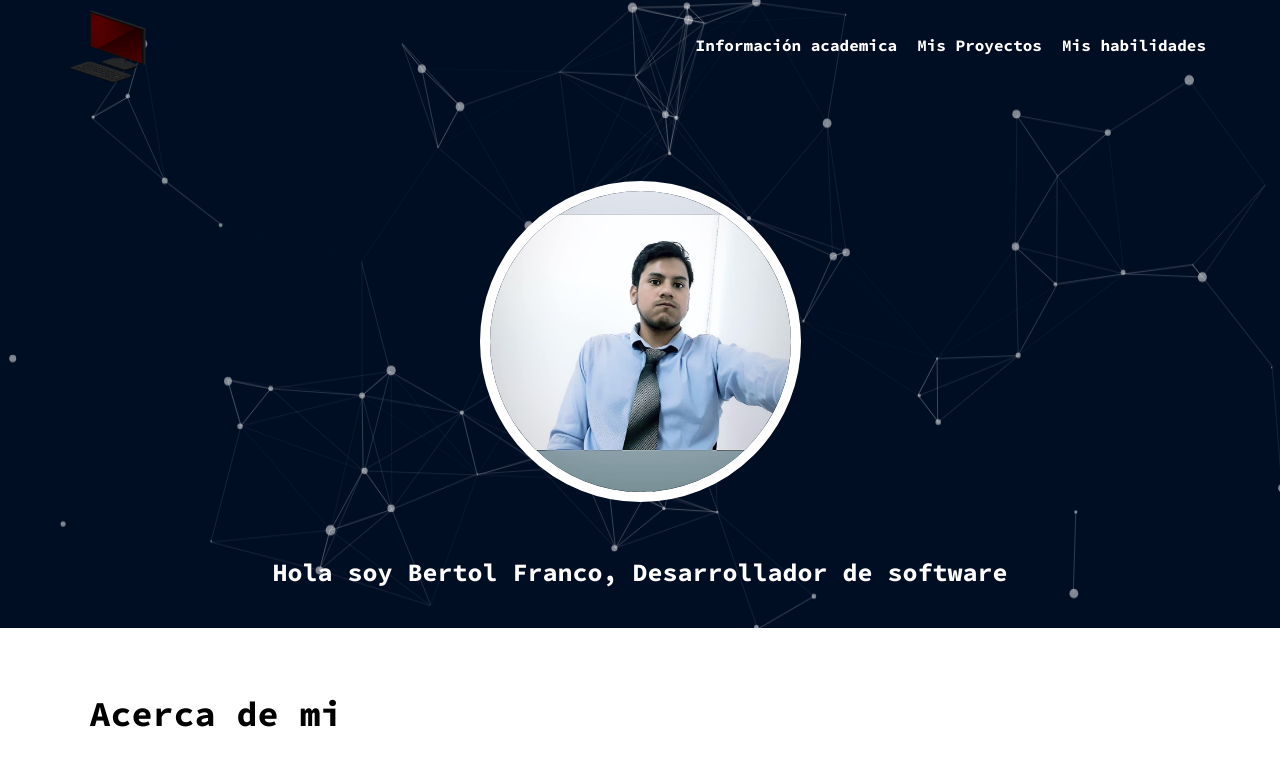
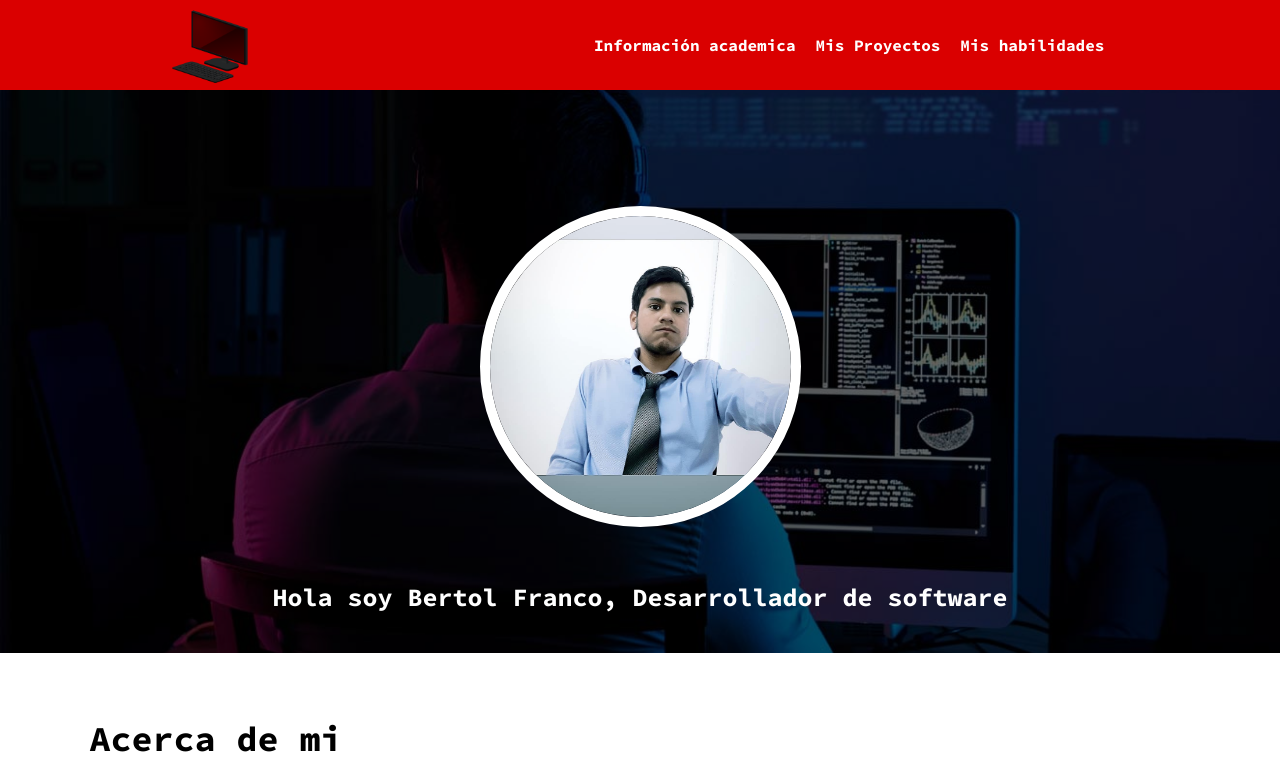
Before and after one commit to bertol26/portafilio, a plain HTML site: page index.html in a window 1280 px wide. Shown: the top 777 px of the page. Drawn offline with Linux system fonts and the light colour scheme.

Commit message:
correcciones

```diff
--- a/css/style.css
+++ b/css/style.css
@@ -38,16 +38,18 @@ body {
 }
 
 .container {
-    width: 90%;
+    width: 100%;
     margin: 0 auto;
-    max-width: 1300px;
 }
 
 .navbar {
   display: flex;
-  justify-content: space-between;
+  justify-content: space-around;
   height: 90px;
   align-items: center;
+  position:fixed;
+  background: #da0000;
+  z-index: 999 !important;
 }
 
 .nav-list {
@@ -70,11 +72,27 @@ body {
     background: rgb(0, 14, 36);
     position: relative;
     z-index: 99;
+    background-image: url('/img/fondo-header.jpg');
+    background-size: cover;
+    background-repeat: no-repeat;
+    object-fit: cover;
+}
+
+.header::before {
+    content:'';
+	position: absolute;
+        top: 0;
+	bottom: 0;
+	left: 0;
+	right: 0;
+	background-color: rgba(0,0,0,0.6);
 }
 
 .section-information {
   width: 100%;
-  margin-top: 4%;
+  z-index: 1;
+  position: relative;
+  padding-top: 13%;
 }
 
 .div-foto {
@@ -181,7 +199,8 @@ body {
   flex-direction: column;
   align-items: center;
   flex-grow: 1;
-  max-width:500px;
+ /* max-width:500px;*/
+  flex-basis: 500px;
 }
 
 .div-front img {
@@ -194,7 +213,8 @@ body {
     flex-direction: column;
     align-items: center;
     flex-grow: 1;
-    max-width:500px;
+   /* max-width:500px;*/
+    flex-basis: 500px;
 }
 
 .div-back img {
@@ -408,3 +428,99 @@ canvas{
     width:100%;
     justify-content:center;
   }
+
+  /* media queries */
+
+  @media (min-width: 200px) {
+    .nav-list {
+        list-style: none;
+        flex-direction: column;
+        position: fixed;
+        left: 0;
+        top: 90px;
+        width: 100%;
+        background: rgb(0, 14, 36);
+        left: 100%;
+    }
+
+    .icon-mobile {
+        display:block;
+    }
+  }
+
+  @media (min-width: 370px) {
+    .nav-list {
+        list-style: none;
+        flex-direction: column;
+        position: fixed;
+        left: 0;
+        top: 90px;
+        width: 100%;
+        background: rgb(0, 14, 36);
+        left: 100%;
+    }
+
+    .icon-mobile {
+        display:block;
+    }
+  }
+
+  @media (min-width: 510px) {
+    .nav-list {
+        list-style: none;
+        display: flex;
+        flex-direction: column;
+        position: fixed;
+        left: 0;
+        top: 95px;
+        width: 100%;
+        background: rgb(0, 14, 36);
+        left: 100%;
+    }
+
+    .icon-mobile {
+        display:block;
+    }
+  }
+
+  @media (min-width: 810px) {
+    .nav-list {
+        list-style: none;
+        display: flex;
+        flex-direction: column;
+        position: fixed;
+        left: 0;
+        top: 95px;
+        width: 100%;
+        background: rgb(0, 14, 36);
+        left: 100%;
+    }
+
+    .icon-mobile {
+        display:block;
+    }
+  }
+
+  @media (min-width: 1200px) {
+    .nav-list {
+        list-style: none !important;
+        display: flex !important;
+        flex-wrap: wrap !important;
+        background: none !important;
+        position: initial !important;
+        flex-direction:row !important;
+        width:auto;
+    }
+
+    .icon-mobile {
+        display:none;
+    }
+  }
+
+  .icon-mobile img {
+      width:50px;
+  }
+
+  .nav-visible {
+      left:0;
+  }
--- a/index.html
+++ b/index.html
@@ -11,9 +11,12 @@
 
 <body style="height: 100%;">
     <header class="header">
-        <div id="particles-js"></div>
+        <navbar>
+
+        </navbar>
             <nav class="container navbar">
                 <img style="width: 87px;" src="./img/computer.png" alt="">
+                <a class="icon-mobile"><img src="./img/icon-toggle.png" alt=""></a>
                 <ul class="nav-list">
                     <li class="nav-item">Información academica</li>
                     <li class="nav-item">Mis Proyectos</li>
@@ -141,29 +144,5 @@
     <script src="./js/jquery-min.js"></script>
     <script src="./js/main.js"></script>
     <script src="./js/skills.js"></script>
-    <script src="./js/particles.min.js"></script>
-    <script src="./js/app.js"></script>
-    <script src="./js/stats.js"></script>
-
-    <script>
-        var count_particles, stats, update;
-        stats = new Stats;
-        stats.setMode(0);
-        stats.domElement.style.position = 'absolute';
-        stats.domElement.style.left = '0px';
-        stats.domElement.style.top = '0px';
-        document.body.appendChild(stats.domElement);
-        count_particles = document.querySelector('.js-count-particles');
-        update = function () {
-            stats.begin();
-            stats.end();
-            if (window.pJSDom[0].pJS.particles && window.pJSDom[0].pJS.particles.array) {
-                count_particles.innerText = window.pJSDom[0].pJS.particles.array.length;
-            }
-            requestAnimationFrame(update);
-        };
-        requestAnimationFrame(update);
-    </script>
 </body>
-
 </html>
--- a/js/app.js
+++ /dev/null
@@ -1,133 +0,0 @@
-/* -----------------------------------------------
-/* How to use? : Check the GitHub README
-/* ----------------------------------------------- */
-
-/* To load a config file (particles.json) you need to host this demo (MAMP/WAMP/local)... */
-/*
-particlesJS.load('particles-js', 'particles.json', function() {
-  console.log('particles.js loaded - callback');
-});
-*/
-
-/* Otherwise just put the config content (json): */
-
-particlesJS('particles-js',
-
-  {
-    "particles": {
-      "number": {
-        "value": 80,
-        "density": {
-          "enable": true,
-          "value_area": 800
-        }
-      },
-      "color": {
-        "value": "#ffffff"
-      },
-      "shape": {
-        "type": "circle",
-        "stroke": {
-          "width": 0,
-          "color": "#000000"
-        },
-        "polygon": {
-          "nb_sides": 5
-        },
-        "image": {
-          "src": "img/github.svg",
-          "width": 100,
-          "height": 100
-        }
-      },
-      "opacity": {
-        "value": 0.5,
-        "random": false,
-        "anim": {
-          "enable": false,
-          "speed": 1,
-          "opacity_min": 0.1,
-          "sync": false
-        }
-      },
-      "size": {
-        "value": 5,
-        "random": true,
-        "anim": {
-          "enable": false,
-          "speed": 40,
-          "size_min": 0.1,
-          "sync": false
-        }
-      },
-      "line_linked": {
-        "enable": true,
-        "distance": 150,
-        "color": "#ffffff",
-        "opacity": 0.4,
-        "width": 1
-      },
-      "move": {
-        "enable": true,
-        "speed": 6,
-        "direction": "none",
-        "random": false,
-        "straight": false,
-        "out_mode": "out",
-        "attract": {
-          "enable": false,
-          "rotateX": 600,
-          "rotateY": 1200
-        }
-      }
-    },
-    "interactivity": {
-      "detect_on": "canvas",
-      "events": {
-        "onhover": {
-          "enable": true,
-          "mode": "repulse"
-        },
-        "onclick": {
-          "enable": true,
-          "mode": "push"
-        },
-        "resize": true
-      },
-      "modes": {
-        "grab": {
-          "distance": 400,
-          "line_linked": {
-            "opacity": 1
-          }
-        },
-        "bubble": {
-          "distance": 400,
-          "size": 40,
-          "duration": 2,
-          "opacity": 8,
-          "speed": 3
-        },
-        "repulse": {
-          "distance": 200
-        },
-        "push": {
-          "particles_nb": 4
-        },
-        "remove": {
-          "particles_nb": 2
-        }
-      }
-    },
-    "retina_detect": true,
-    "config_demo": {
-      "hide_card": false,
-      "background_color": "#b61924",
-      "background_image": "",
-      "background_position": "50% 50%",
-      "background_repeat": "no-repeat",
-      "background_size": "cover"
-    }
-  }
-
-);
--- a/js/main.js
+++ b/js/main.js
@@ -23,4 +23,11 @@ const maquinaEscribir3 = (text = '',tiempo = 2000, etiqueta = '') => {
   }
 
 
-  maquinaEscribir3("",50, maquina4)
+  maquinaEscribir3("",50, maquina4);
+
+  const navtoggle = document.querySelector('.icon-mobile');
+  const navmenumobile = document.querySelector('.nav-list');
+
+  navtoggle.addEventListener('click', () => {
+    navmenumobile.classList.toggle('nav-visible');
+  })
--- a/js/stats.js
+++ /dev/null
@@ -1,149 +0,0 @@
-/**
- * @author mrdoob / http://mrdoob.com/
- */
-
-var Stats = function () {
-
-	var startTime = Date.now(), prevTime = startTime;
-	var ms = 0, msMin = Infinity, msMax = 0;
-	var fps = 0, fpsMin = Infinity, fpsMax = 0;
-	var frames = 0, mode = 0;
-
-	var container = document.createElement( 'div' );
-	container.id = 'stats';
-	container.addEventListener( 'mousedown', function ( event ) { event.preventDefault(); setMode( ++ mode % 2 ) }, false );
-	container.style.cssText = 'width:80px;opacity:0.9;cursor:pointer';
-
-	var fpsDiv = document.createElement( 'div' );
-	fpsDiv.id = 'fps';
-	fpsDiv.style.cssText = 'padding:0 0 3px 3px;text-align:left;background-color:#002';
-	container.appendChild( fpsDiv );
-
-	var fpsText = document.createElement( 'div' );
-	fpsText.id = 'fpsText';
-	fpsText.style.cssText = 'color:#0ff;font-family:Helvetica,Arial,sans-serif;font-size:9px;font-weight:bold;line-height:15px';
-	fpsText.innerHTML = 'FPS';
-	fpsDiv.appendChild( fpsText );
-
-	var fpsGraph = document.createElement( 'div' );
-	fpsGraph.id = 'fpsGraph';
-	fpsGraph.style.cssText = 'position:relative;width:74px;height:30px;background-color:#0ff';
-	fpsDiv.appendChild( fpsGraph );
-
-	while ( fpsGraph.children.length < 74 ) {
-
-		var bar = document.createElement( 'span' );
-		bar.style.cssText = 'width:1px;height:30px;float:left;background-color:#113';
-		fpsGraph.appendChild( bar );
-
-	}
-
-	var msDiv = document.createElement( 'div' );
-	msDiv.id = 'ms';
-	msDiv.style.cssText = 'padding:0 0 3px 3px;text-align:left;background-color:#020;display:none';
-	container.appendChild( msDiv );
-
-	var msText = document.createElement( 'div' );
-	msText.id = 'msText';
-	msText.style.cssText = 'color:#0f0;font-family:Helvetica,Arial,sans-serif;font-size:9px;font-weight:bold;line-height:15px';
-	msText.innerHTML = 'MS';
-	msDiv.appendChild( msText );
-
-	var msGraph = document.createElement( 'div' );
-	msGraph.id = 'msGraph';
-	msGraph.style.cssText = 'position:relative;width:74px;height:30px;background-color:#0f0';
-	msDiv.appendChild( msGraph );
-
-	while ( msGraph.children.length < 74 ) {
-
-		var bar = document.createElement( 'span' );
-		bar.style.cssText = 'width:1px;height:30px;float:left;background-color:#131';
-		msGraph.appendChild( bar );
-
-	}
-
-	var setMode = function ( value ) {
-
-		mode = value;
-
-		switch ( mode ) {
-
-			case 0:
-				fpsDiv.style.display = 'block';
-				msDiv.style.display = 'none';
-				break;
-			case 1:
-				fpsDiv.style.display = 'none';
-				msDiv.style.display = 'block';
-				break;
-		}
-
-	};
-
-	var updateGraph = function ( dom, value ) {
-
-		var child = dom.appendChild( dom.firstChild );
-		child.style.height = value + 'px';
-
-	};
-
-	return {
-
-		REVISION: 12,
-
-		domElement: container,
-
-		setMode: setMode,
-
-		begin: function () {
-
-			startTime = Date.now();
-
-		},
-
-		end: function () {
-
-			var time = Date.now();
-
-			ms = time - startTime;
-			msMin = Math.min( msMin, ms );
-			msMax = Math.max( msMax, ms );
-
-			msText.textContent = ms + ' MS (' + msMin + '-' + msMax + ')';
-			updateGraph( msGraph, Math.min( 30, 30 - ( ms / 200 ) * 30 ) );
-
-			frames ++;
-
-			if ( time > prevTime + 1000 ) {
-
-				fps = Math.round( ( frames * 1000 ) / ( time - prevTime ) );
-				fpsMin = Math.min( fpsMin, fps );
-				fpsMax = Math.max( fpsMax, fps );
-
-				fpsText.textContent = fps + ' FPS (' + fpsMin + '-' + fpsMax + ')';
-				updateGraph( fpsGraph, Math.min( 30, 30 - ( fps / 100 ) * 30 ) );
-
-				prevTime = time;
-				frames = 0;
-
-			}
-
-			return time;
-
-		},
-
-		update: function () {
-
-			startTime = this.end();
-
-		}
-
-	}
-
-};
-
-if ( typeof module === 'object' ) {
-
-	module.exports = Stats;
-
-}
```
Also changed, not shown: img/fondo-header.jpg (added), img/icon-toggle.png (added), js/particles.min.js (deleted). Lines whose indentation alone changed are shown as unchanged.
